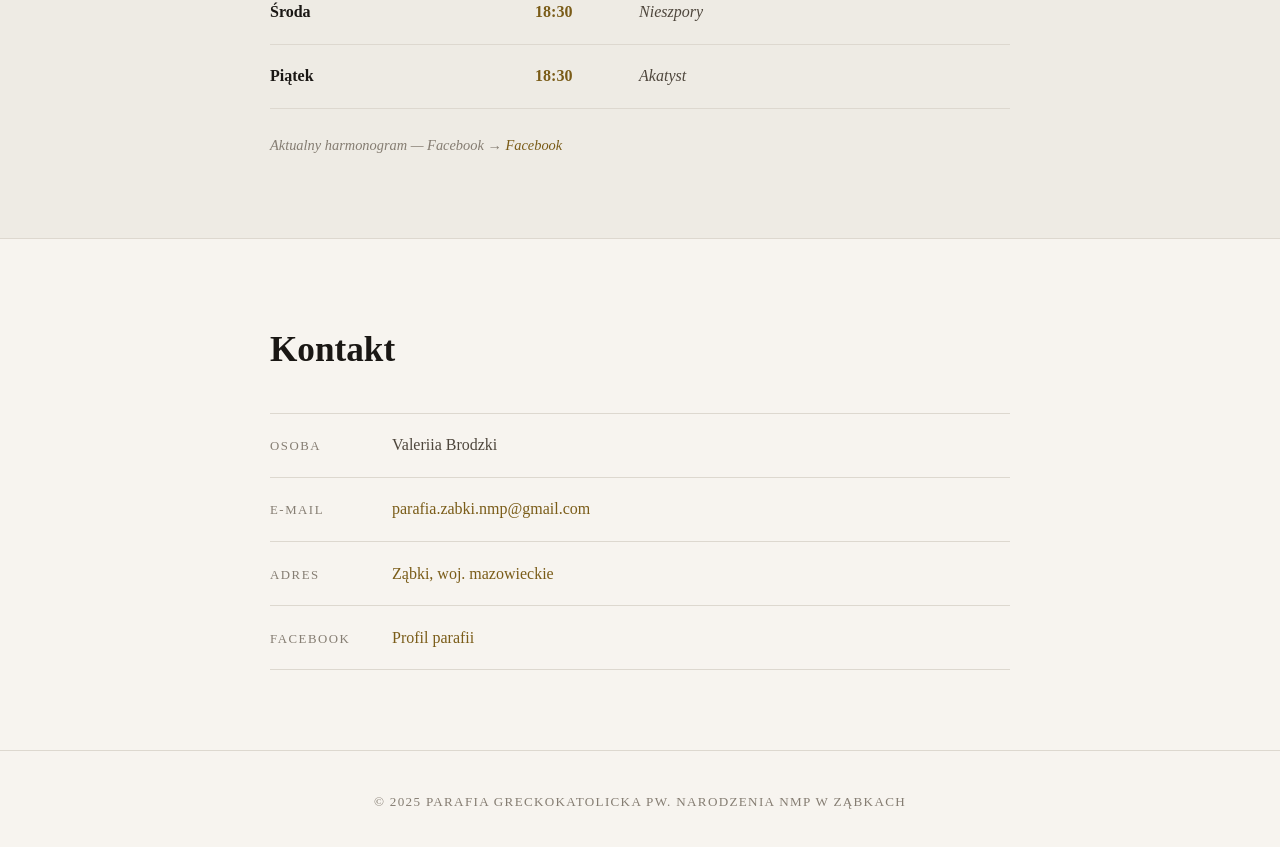
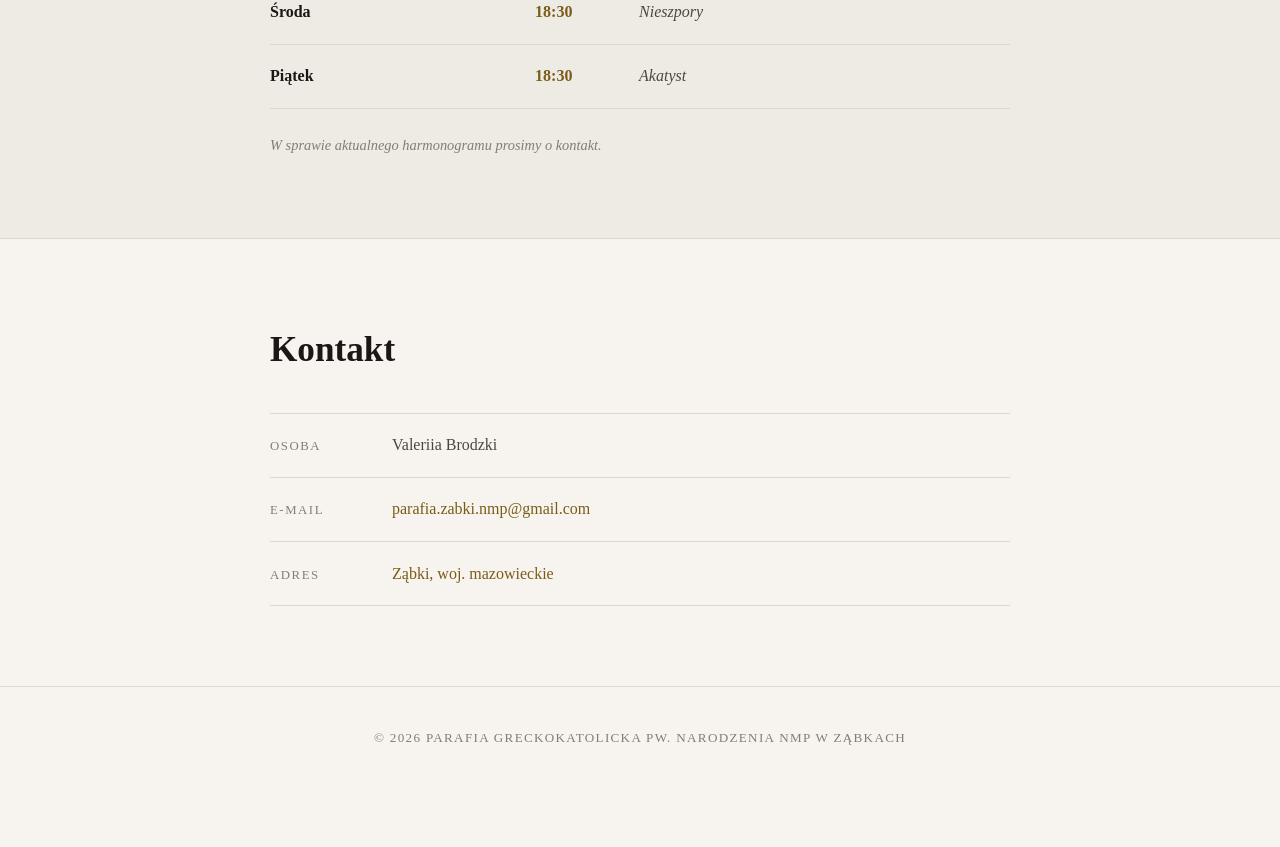
Before and after one commit to oleksandrserkov/parafia-zabki, a Next.js app: page / in a window 1280 px wide. Shown: the part 1694-2541 px from the top of the page. After the commit the page ends 2484 px from the top, so only its background shows below. Built offline with nearby package versions, Linux system fonts and the light colour scheme.

Commit message:
Remove Facebook, fix year to 2026

```diff
--- a/app/page.js
+++ b/app/page.js
@@ -4,8 +4,6 @@ import { useState, useEffect } from 'react'
 import Image from 'next/image'
 import styles from './page.module.css'
 
-const FB_URL =
-  'https://www.facebook.com/people/Parafia-greckokatolicka-pw-narodzenia-NMP-w-Z%C4%85bkach/61556733593364/'
 const MAPS_URL =
   'https://maps.google.com/?q=Parafia+Greckokatolicka+Narodzenia+NMP+Ząbki+Polska'
 
@@ -28,7 +26,7 @@ const CONTENT = {
         { day: 'Środa', time: '18:30', name: 'Nieszpory' },
         { day: 'Piątek', time: '18:30', name: 'Akatyst' },
       ],
-      note: 'Aktualny harmonogram — Facebook',
+      note: 'W sprawie aktualnego harmonogramu prosimy o kontakt.',
     },
     contact: {
       heading: 'Kontakt',
@@ -36,10 +34,9 @@ const CONTENT = {
         { label: 'Osoba', value: 'Valeriia Brodzki', href: null },
         { label: 'E-mail', value: 'parafia.zabki.nmp@gmail.com', href: 'mailto:parafia.zabki.nmp@gmail.com' },
         { label: 'Adres', value: 'Ząbki, woj. mazowieckie', href: MAPS_URL },
-        { label: 'Facebook', value: 'Profil parafii', href: FB_URL },
       ],
     },
-    footer: '© 2025 Parafia Greckokatolicka pw. Narodzenia NMP w Ząbkach',
+    footer: '© 2026 Parafia Greckokatolicka pw. Narodzenia NMP w Ząbkach',
   },
   en: {
     nav: { brand: 'Parish · Ząbki', links: ['About', 'Services', 'Contact'] },
@@ -59,7 +56,7 @@ const CONTENT = {
         { day: 'Wednesday', time: '18:30', name: 'Vespers' },
         { day: 'Friday', time: '18:30', name: 'Akathist' },
       ],
-      note: 'Current schedule — Facebook',
+      note: 'Please contact us for the current schedule.',
     },
     contact: {
       heading: 'Contact',
@@ -67,10 +64,9 @@ const CONTENT = {
         { label: 'Person', value: 'Valeriia Brodzki', href: null },
         { label: 'Email', value: 'parafia.zabki.nmp@gmail.com', href: 'mailto:parafia.zabki.nmp@gmail.com' },
         { label: 'Address', value: 'Ząbki, Masovian Voivodeship', href: MAPS_URL },
-        { label: 'Facebook', value: 'Parish profile', href: FB_URL },
       ],
     },
-    footer: '© 2025 Greek Catholic Parish of the Nativity of the Holy Virgin Mary in Ząbki',
+    footer: '© 2026 Greek Catholic Parish of the Nativity of the Holy Virgin Mary in Ząbki',
   },
 }
 
@@ -149,12 +145,7 @@ export default function Home() {
               </div>
             ))}
           </div>
-          <p className={styles.scheduleNote}>
-            {c.services.note} →{' '}
-            <a href={FB_URL} target="_blank" rel="noopener noreferrer" className={styles.contactLink}>
-              Facebook
-            </a>
-          </p>
+          <p className={styles.scheduleNote}>{c.services.note}</p>
         </div>
       </section>
 
```
